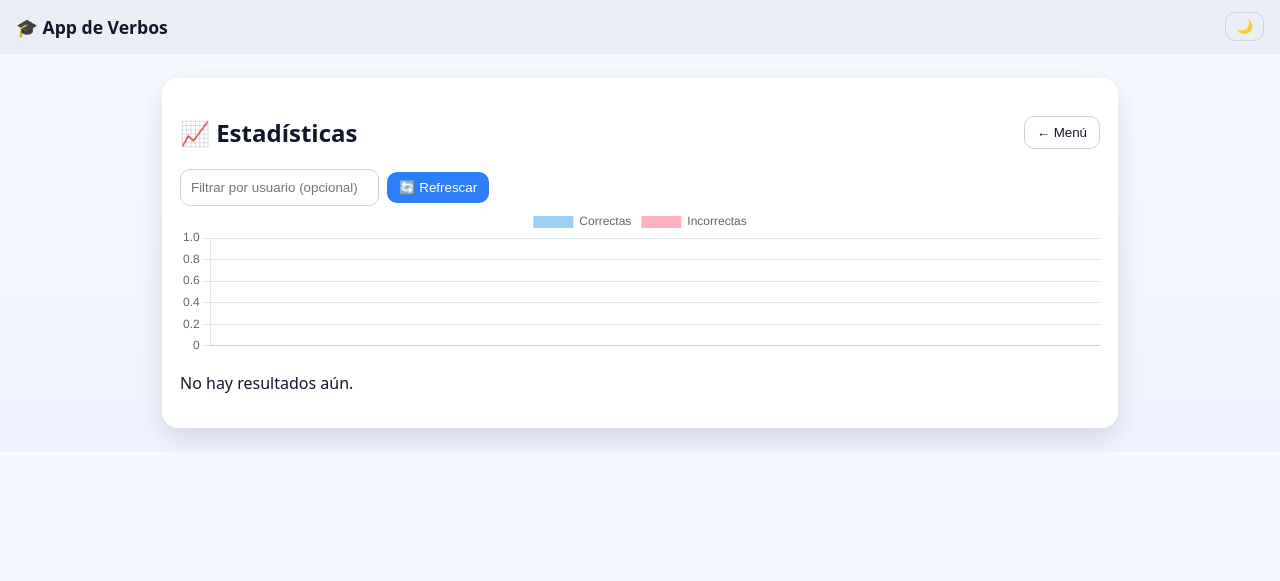
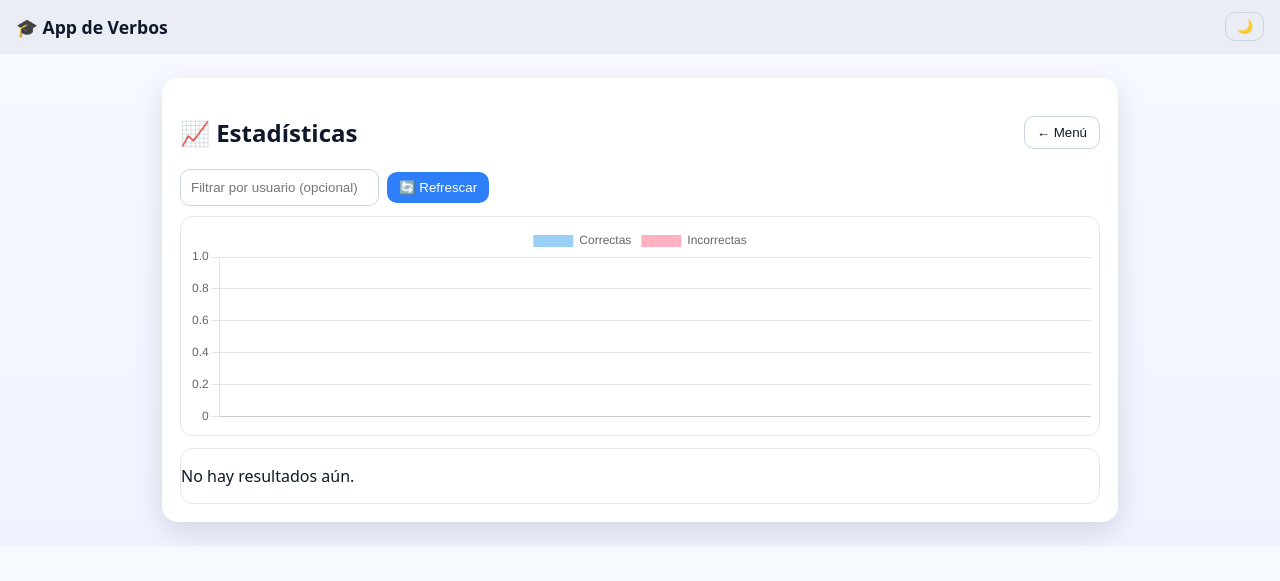
Before and after one commit to Predator0520/verbos-flask-app, a Flask app: page / in a window 1280 px wide, after a click on "📈 Estadísticas". Shown: the top 581 px of the page. Run offline with Flask 3, Linux system fonts and the light colour scheme; data that the repository does not hold is empty.

Commit message:
Update style.css

```diff
--- a/static/style.css
+++ b/static/style.css
@@ -13,6 +13,8 @@
   --purple:#8e44ad;
   --chip:#00bcd4;
   --danger:#d32f2f;
+
+  --border:#e5e7eb;
 }
 
 *{box-sizing:border-box}
@@ -28,7 +30,7 @@ body{
   display:flex;align-items:center;justify-content:space-between;
   padding:12px 16px;
   background:#0f172a0d;
-  border-bottom:1px solid #e5e7eb;
+  border-bottom:1px solid var(--border);
 }
 .topbar h1{margin:0;font-size:1.1rem}
 .mode-toggle{
@@ -103,10 +105,34 @@ input[type="text"], select{
 .mini{background:#e0ecff;border:none;border-radius:6px;padding:4px 8px;cursor:pointer}
 .mini.danger{background:#ffdfe0}
 
+/* ====== Stats compact ====== */
+.chart-box{
+  width:100%;
+  height:220px;            /* altura fija del gráfico */
+  border:1px solid var(--border);
+  border-radius:12px;
+  padding:8px;
+  margin-top:10px;
+  overflow:hidden;
+}
+.chart-box canvas{width:100% !important; height:100% !important; display:block}
+
+.table-box{
+  width:100%;
+  max-height:360px;        /* tope para que no se salga de pantalla */
+  overflow:auto;
+  border:1px solid var(--border);
+  border-radius:12px;
+  margin-top:12px;
+}
+
 /* Tabla stats */
-.tabla{width:100%;border-collapse:collapse;margin-top:10px}
-.tabla th,.tabla td{border:1px solid #e9e9e9;padding:6px;text-align:left;font-size:.95rem}
-.tabla th{background:#f1f5ff}
+.tabla{width:100%;border-collapse:collapse}
+.tabla th,.tabla td{border-bottom:1px solid #e9e9e9;padding:8px;text-align:left;font-size:.95rem}
+.tabla th{
+  position:sticky; top:0; z-index:1;
+  background:#f1f5ff;
+}
 
 /* Bottom CTA in menu */
 .bottom-cta{margin-top:10px}
@@ -114,7 +140,7 @@ input[type="text"], select{
 /* Modal resumen */
 .modal{position:fixed;inset:0;background:rgba(0,0,0,0.45);display:flex;align-items:center;justify-content:center;z-index:10}
 .modal-content{
-  background:#fff;color:#111;max-width:460px;width:92%;border-radius:12px;padding:18px;box-shadow:0 10px 30px rgba(0,0,0,0.35)
+  background:#fff;color:#111;max-width:520px;width:92%;border-radius:12px;padding:18px;box-shadow:0 10px 30px rgba(0,0,0,0.35)
 }
 
 /* ===== Modo oscuro ===== */
@@ -128,3 +154,4 @@ input[type="text"], select{
 .dark .tabla th{background:#0b1224}
 .dark .flashcard{background:#263238;color:#fff}
 .dark .modal-content{background:#111827;color:#f5f7ff;border:1px solid #2b3347}
+.dark .chart-box, .dark .table-box{border-color:#2b3347}
```
